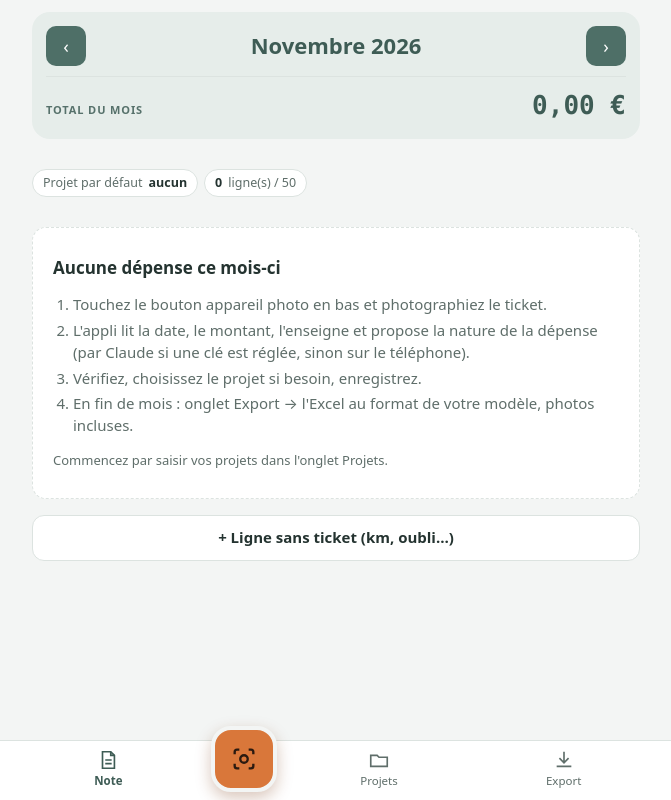
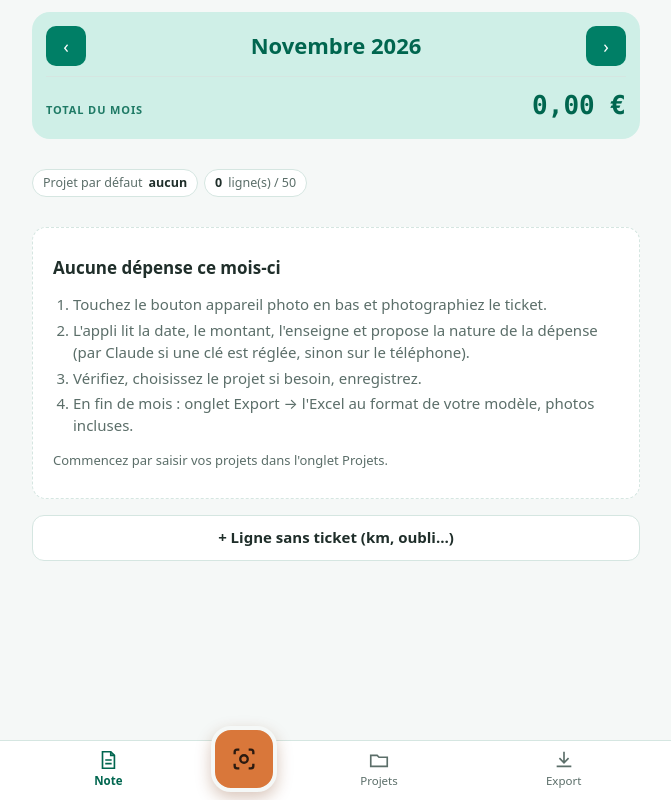
Before and after one commit to VincentWerlen/NdF, a plain HTML site: page index.html in a window 1280 px wide. Shown: the whole page, without its empty margins (304-975 px from the left). Drawn offline with Linux system fonts and the light colour scheme.

Commit message:
1.3.1 : les deux verts du logo (foncé pour les boutons, clair pour le bandeau et les étiquettes)
Co-Authored-By: Claude Opus 5.5 <noreply@anthropic.com>

```diff
--- a/index.html
+++ b/index.html
@@ -5,7 +5,7 @@
 <meta name="viewport" content="width=device-width,initial-scale=1,viewport-fit=cover">
 <title>Notes de frais</title>
 <meta name="description" content="Scan des tickets, projets par défaut, export Excel au format FI407/A.">
-<meta name="theme-color" content="#4E6F67">
+<meta name="theme-color" content="#007F66">
 <link rel="manifest" href="manifest.webmanifest">
 <link rel="icon" href="icons/icon-192.png" type="image/png">
 <link rel="apple-touch-icon" href="icons/icon-180.png">
@@ -15,22 +15,22 @@
 <meta name="apple-mobile-web-app-status-bar-style" content="default">
 <style>
 /* Layout: one-column phone tool — orange month banner, line list, bottom tab bar, full-screen line editor.
-   Couleurs Neu Railways : gris clair, blanc et gris-vert (--accent en aplat, --accent-strong en texte), une seule touche d'orange (--touch) sur le bouton photo. */
+   Couleurs Neu Railways : blanc et les deux verts du logo, vert foncé (--accent, aplats et boutons ; --accent-strong en texte) et vert clair (--accent-soft, bandeau, étiquettes, vignettes), une seule touche d'orange (--touch) sur le bouton photo. */
 :root{
-  --bg:#F3F5F4; --surface:#FFFFFF; --ink:#243330; --muted:#5F6E6A; --line:#DCE3E0;
-  --accent:#4E6F67; --accent-ink:#FFFFFF; --accent-strong:#3E5C55; --accent-soft:#E6EDEA; --on-accent-soft:rgba(255,255,255,.2);
+  --bg:#F5F8F7; --surface:#FFFFFF; --ink:#1F2E2A; --muted:#5B6E69; --line:#D5E6E1;
+  --accent:#007F66; --accent-ink:#FFFFFF; --accent-strong:#00664F; --accent-soft:#CFEFE7; --on-accent-soft:rgba(255,255,255,.2);
   --touch:#D9773A; --touch-ink:#2B1A10; --warn:#9A5B00; --warn-soft:#FDF0DC; --bad:#A3302A; --bad-soft:#F9E3E1; --ok:#2F7A45;
   --f-display:system-ui,-apple-system,"Segoe UI",Roboto,sans-serif;
   --f-body:system-ui,-apple-system,"Segoe UI",Roboto,sans-serif;
   --f-num:ui-monospace,"SFMono-Regular","Roboto Mono",Consolas,monospace;
 }
 @media (prefers-color-scheme: dark){:root:not([data-theme="light"]){
-  --bg:#141918; --surface:#1C2321; --ink:#E2EAE7; --muted:#9AA9A5; --line:#2E3A37;
-  --accent:#93B5AB; --accent-ink:#121A18; --accent-strong:#A9C4BC; --accent-soft:#25332F; --on-accent-soft:rgba(255,255,255,.25);
+  --bg:#121A18; --surface:#1A2421; --ink:#E2EFEB; --muted:#9DB1AC; --line:#2A3B37;
+  --accent:#3CBFA0; --accent-ink:#06231D; --accent-strong:#7FD9C2; --accent-soft:#17463D; --on-accent-soft:rgba(255,255,255,.25);
   --touch:#E58A50; --touch-ink:#2B1A10; --warn:#F0B35A; --warn-soft:#3A2A12; --bad:#F0877F; --bad-soft:#3D1B19; --ok:#7CCB92; color-scheme:dark}}
 :root[data-theme="dark"]{
-  --bg:#141918; --surface:#1C2321; --ink:#E2EAE7; --muted:#9AA9A5; --line:#2E3A37;
-  --accent:#93B5AB; --accent-ink:#121A18; --accent-strong:#A9C4BC; --accent-soft:#25332F; --on-accent-soft:rgba(255,255,255,.25);
+  --bg:#121A18; --surface:#1A2421; --ink:#E2EFEB; --muted:#9DB1AC; --line:#2A3B37;
+  --accent:#3CBFA0; --accent-ink:#06231D; --accent-strong:#7FD9C2; --accent-soft:#17463D; --on-accent-soft:rgba(255,255,255,.25);
   --touch:#E58A50; --touch-ink:#2B1A10; --warn:#F0B35A; --warn-soft:#3A2A12; --bad:#F0877F; --bad-soft:#3D1B19; --ok:#7CCB92; color-scheme:dark}
 *,*::before,*::after{box-sizing:border-box}
 [hidden]{display:none!important}
@@ -334,7 +334,7 @@ a.btn{text-decoration:none;color:inherit}
 <script src="vendor/tesseract/tesseract.min.js"></script>
 <script>
 "use strict";
-const APP_VERSION='1.3.0';
+const APP_VERSION='1.3.1';
 // modèle Excel FI407/A, servi à côté de la page et gardé en cache pour le hors-ligne
 let tplP=null;
 function templateBytes(){
--- a/sw.js
+++ b/sw.js
@@ -3,7 +3,7 @@
 //   pour qu'une mise à jour publiée arrive dès la prochaine ouverture en ligne ;
 // - les bibliothèques (vendor/, icônes) : cache d'abord, elles ne changent qu'avec VERSION.
 // Changer VERSION à chaque mise à jour des bibliothèques pour les renouveler sur les téléphones.
-const VERSION = 'ndf-1.3.0';
+const VERSION = 'ndf-1.3.1';
 const FILES = [
   './', 'index.html', 'manifest.webmanifest', 'modele-ndf.xltx',
   'icons/icon-180.png', 'icons/icon-192.png', 'icons/icon-512.png', 'icons/icon-512-maskable.png',
```
Also changed, not shown: icons/icon-180.png, icons/icon-192.png, icons/icon-512-maskable.png, icons/icon-512.png, manifest.webmanifest.
